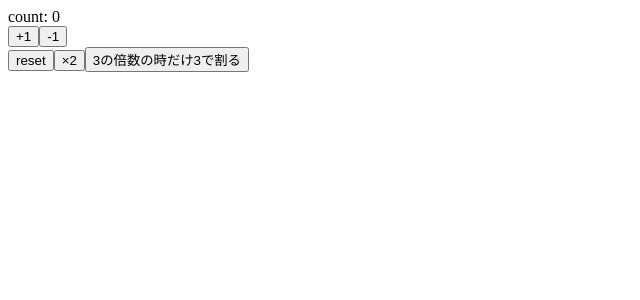
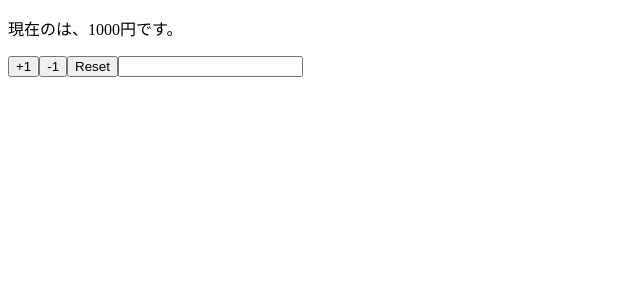
Before and after one commit to HIDETO-NDTB/react-Hooks-practice, a React (Create React App) app: page / in a window 1280 px wide. Shown: the top 300 px of the page, without its empty margins (0-640 px from the left). Built offline with nearby package versions, Linux system fonts and the light colour scheme.

Commit message:
implement component with multiple states

```diff
--- a/src/App.js
+++ b/src/App.js
@@ -1,30 +1,26 @@
 import React, { useState } from 'react';
 
-const App = () => {
-  const [count, setCount] = useState(0);
-
-  // setCount方法① 単純にcountをいじる
-  const increment = () => setCount(count + 1);
-
-  // setCount方法②　引数に元の状態を渡し、それをいじる
-  const decrement = () => setCount((prevCount) => prevCount - 1);
-
-  const reset = () => setCount(0);
-  const double = () => setCount((prevCount) => prevCount * 2);
-  const divide3 = () => setCount((prevCount) => prevCount % 3 === 0 ? prevCount / 3 : prevCount);
-
+const App = props => {
+  const [name, setName] = useState(props.name);
+  const [price, setPrice] = useState(props.price);
+  const reset = () => {
+    setPrice(props.price)
+    setName(props.name)
+  };
   return (
     <>
-      <div>count: { count}</div>
-      <button onClick={ increment }>+1</button>
-      <button onClick={decrement}>-1</button>
-      <div>
-        <button onClick={reset}>reset</button>
-        <button onClick={double}>×2</button>
-        <button onClick={divide3}>3の倍数の時だけ3で割る</button>
-      </div>
+      <p>現在の{name}は、{price}円です。</p>
+      <button onClick={() => setPrice(price + 1)}>+1</button>
+      <button onClick={() => setPrice(price - 1)}>-1</button>
+      <button onClick={reset}>Reset</button>
+      <input value={name} onChange={e => setName(e.target.value)}></input>
     </>
   );
 }
 
+App.defaultProps = {
+  name: '',
+  price: 1000
+}
+
 export default App;
```
